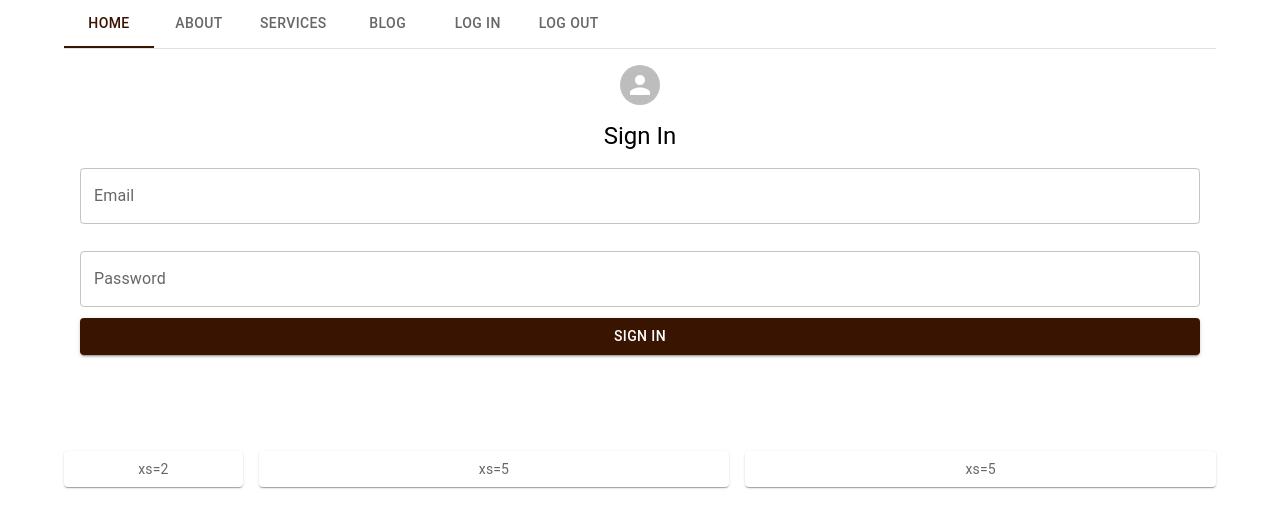
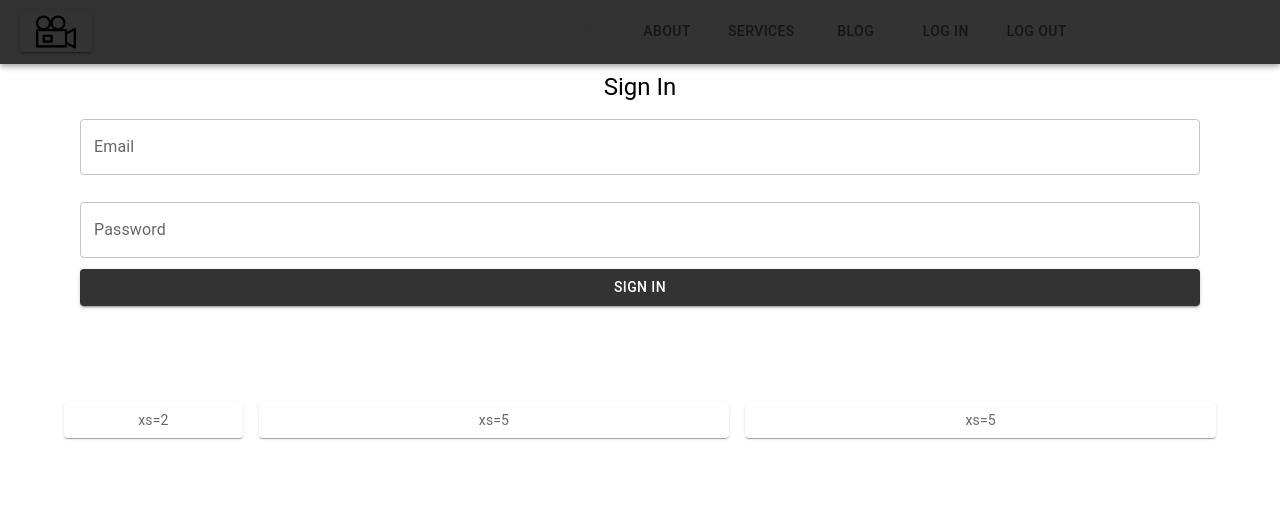
Before and after one commit to thaiphuc2203/api-movie, a React (Create React App) app: page /login in a window 1280 px wide. Shown: the top 528 px of the page. Built offline with nearby package versions, Linux system fonts and the light colour scheme.

Commit message:
menu update

```diff
--- a/src/share/Header.tsx
+++ b/src/share/Header.tsx
@@ -1,31 +1,83 @@
 import * as React from "react";
-import Tabs from "@mui/material/Tabs";
-import Box from "@mui/material/Box";
-import Tab from "@mui/material/Tab";
-import Container from "@mui/material/Container";
+import { Tabs, Button, Tab, Container, Toolbar, AppBar } from "@mui/material";
+import { makeStyles } from "@mui/styles";
 import { Link, Outlet } from "react-router-dom";
+import { Theme } from "./Theme";
+
 const MenuList = require("../fakeData/MenuList.json");
 
+const useStyles = makeStyles({
+  appbar: {
+    padding: "0 20px",
+    display: "flex",
+    justifyContent: "space-around",
+    width: "100%",
+  },
+  logo: {
+    height: "2.5rem",
+    margin: "auto 0",
+    alignSelf: "center",
+    display: "flex",
+    background: "#fff",
+  },
+  tabContainer: {
+    maxWidth: "60%",
+    flexGrow: 1,
+    marginLeft: "auto",
+    justifyContent: "center",
+  },
+  tabs: {
+    minWidth: "auto",
+  },
+  tab: {
+    color: `${Theme.palette.secondary}`,
+  },
+});
 export default function Header() {
   const [value, setValue] = React.useState(0);
+  const classes = useStyles();
 
   const handleChange = (event: React.SyntheticEvent, newValue: number) => {
     setValue(newValue);
   };
   return (
     <Container maxWidth="lg">
-      <Box sx={{ borderBottom: 1, borderColor: "divider" }}>
+      <AppBar position="fixed">
+        <Toolbar disableGutters className={classes.appbar}>
+          <Button
+            variant="contained"
+            className={classes.logo}
+            href="/"
+            onClick={() => setValue(0)}
+          >
+            <img
+              src={require("../assets/images/camera.png")}
+              alt="logo"
+              width="40"
+              height="auto"
+            />
+          </Button>
           <Tabs
+            className={classes.tabContainer}
             value={value}
             onChange={handleChange}
             aria-label="basic tabs example"
           >
-          {MenuList.map((el: { label: string; url: string }, index: number) => (
-            <Tab label={el.label} key= {index} component={Link} to={el.url} />
-          ))}
+            {MenuList.map(
+              (el: { label: string; url: string }, index: number) => (
+                <Tab
+                  className={classes.tab}
+                  label={el.label}
+                  key={index}
+                  component={Link}
+                  to={el.url}
+                />
+              )
+            )}
           </Tabs>
-      </Box>
-      <Outlet/>
+        </Toolbar>
+      </AppBar>
+      <Outlet />
     </Container>
   );
 }
--- a/src/share/Theme.js
+++ b/src/share/Theme.tsx
@@ -3,14 +3,10 @@ import { createTheme } from '@mui/material/styles';
 export const Theme = createTheme({
   palette: {
     primary: {
-      // light: will be calculated from palette.primary.main,
-      main: '#391400',
-      Text_Dark_Accent: '#EF6D58',
-      Text_Dark_Gray: '#391400',
-      Text_Light: '#fff',
-      Text_Light_Accent: '#EF6D58'
-      // dark: will be calculated from palette.primary.main,
-      // contrastText: will be calculated to contrast with palette.primary.main
+      main: '#333',
+    },
+    secondary: {
+      main: '#fff',
     },
     // Used by `getContrastText()` to maximize the contrast between
     // the background and the text.
```
Also changed, not shown: src/assets/images/camera.png (added), src/assets/images/logo.svg (added). Lines whose indentation alone changed are shown as unchanged.
